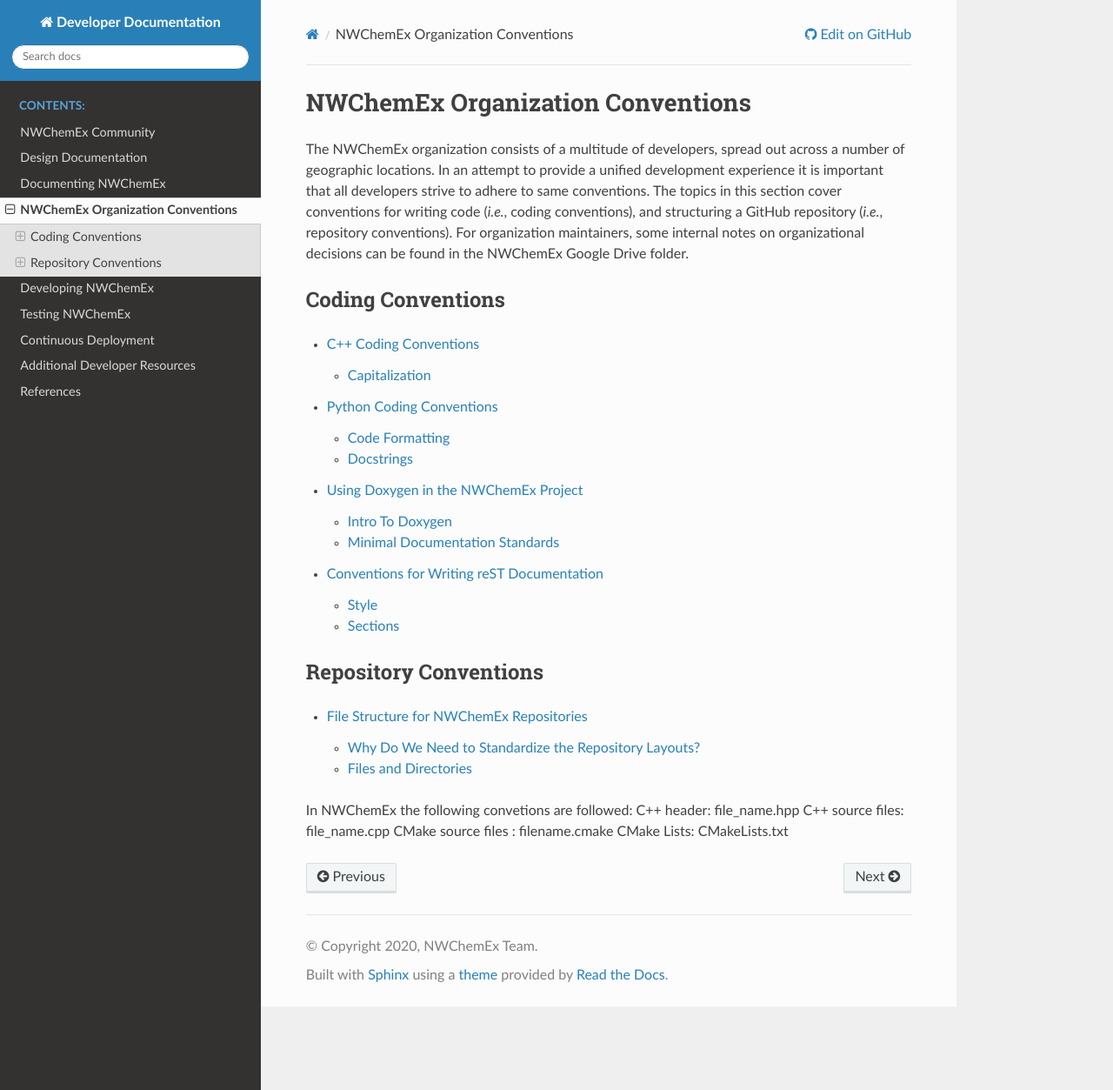
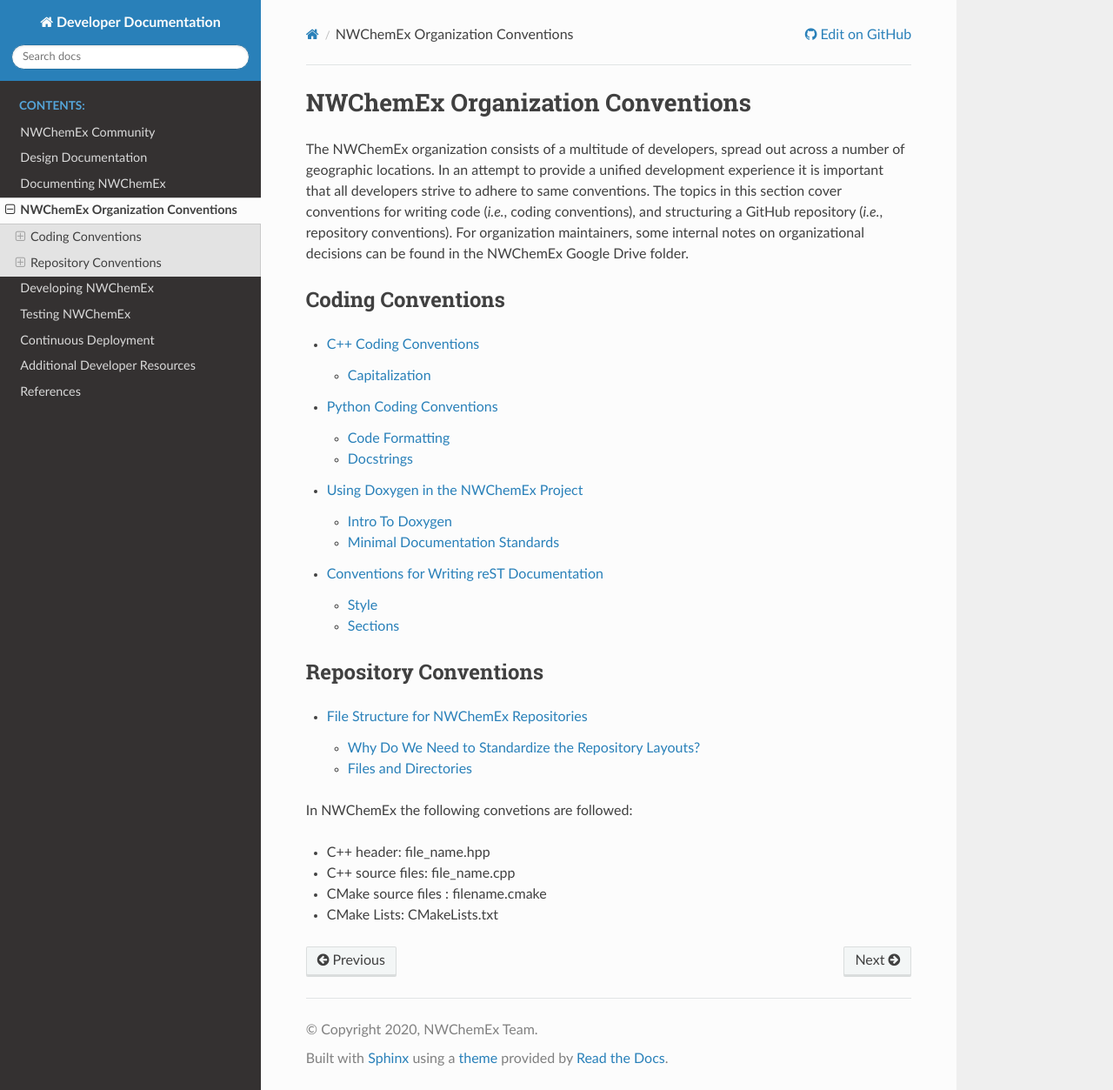
Before and after one commit to NWChemEx/.github, a Sphinx documentation site: the page built from docs/source/conventions/index.rst, in a window 1280 px wide and 1253 px high. Shown: the whole window at 87% size. Built offline with Sphinx 7.4.7 and the Read the Docs theme 3.1.0, drawn with Linux system fonts in a browser that asks for light colours.

```diff
--- a/docs/source/conventions/index.rst
+++ b/docs/source/conventions/index.rst
@@ -32,7 +32,8 @@ Repository Conventions
     file_structure
 
 In NWChemEx the following convetions are followed:
-C++ header: file_name.hpp
-C++ source files: file_name.cpp
-CMake source files : filename.cmake
-CMake Lists: CMakeLists.txt
+
+- C++ header: file_name.hpp
+- C++ source files: file_name.cpp
+- CMake source files : filename.cmake
+- CMake Lists: CMakeLists.txt
```
